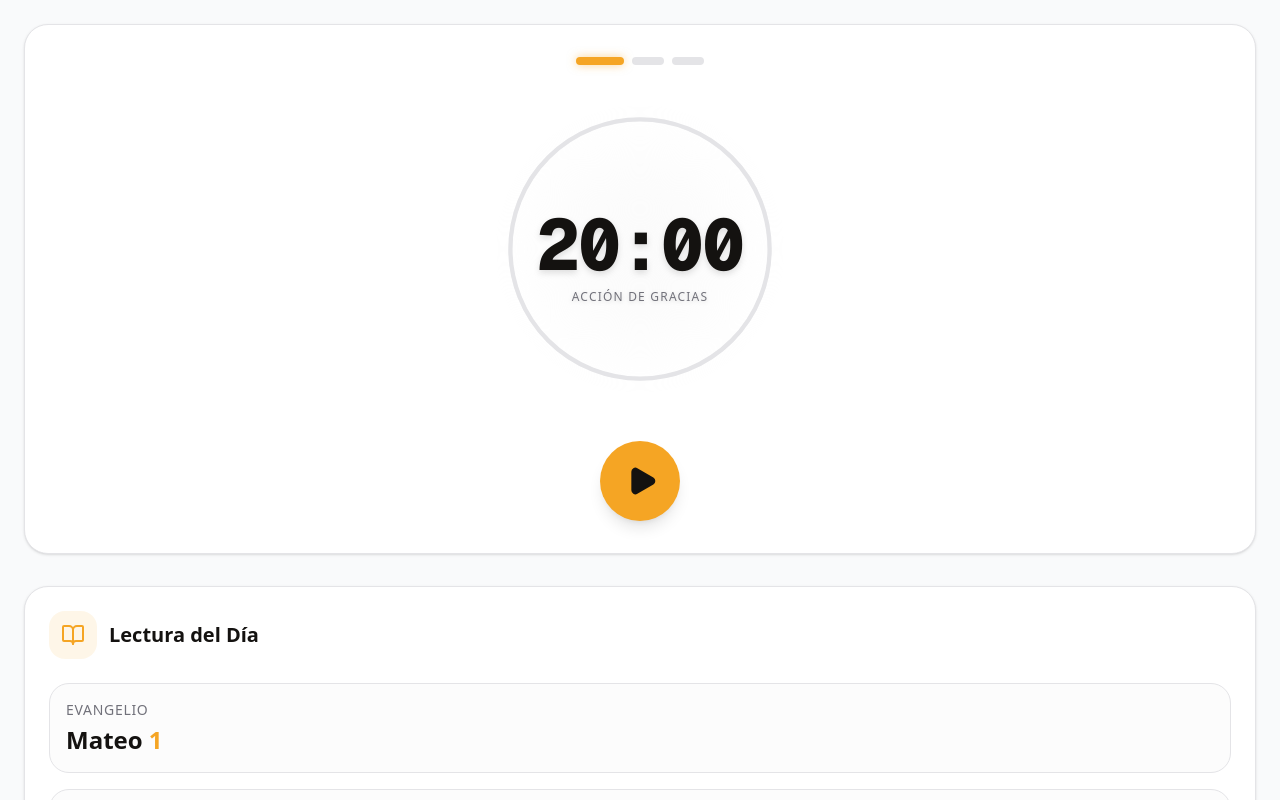
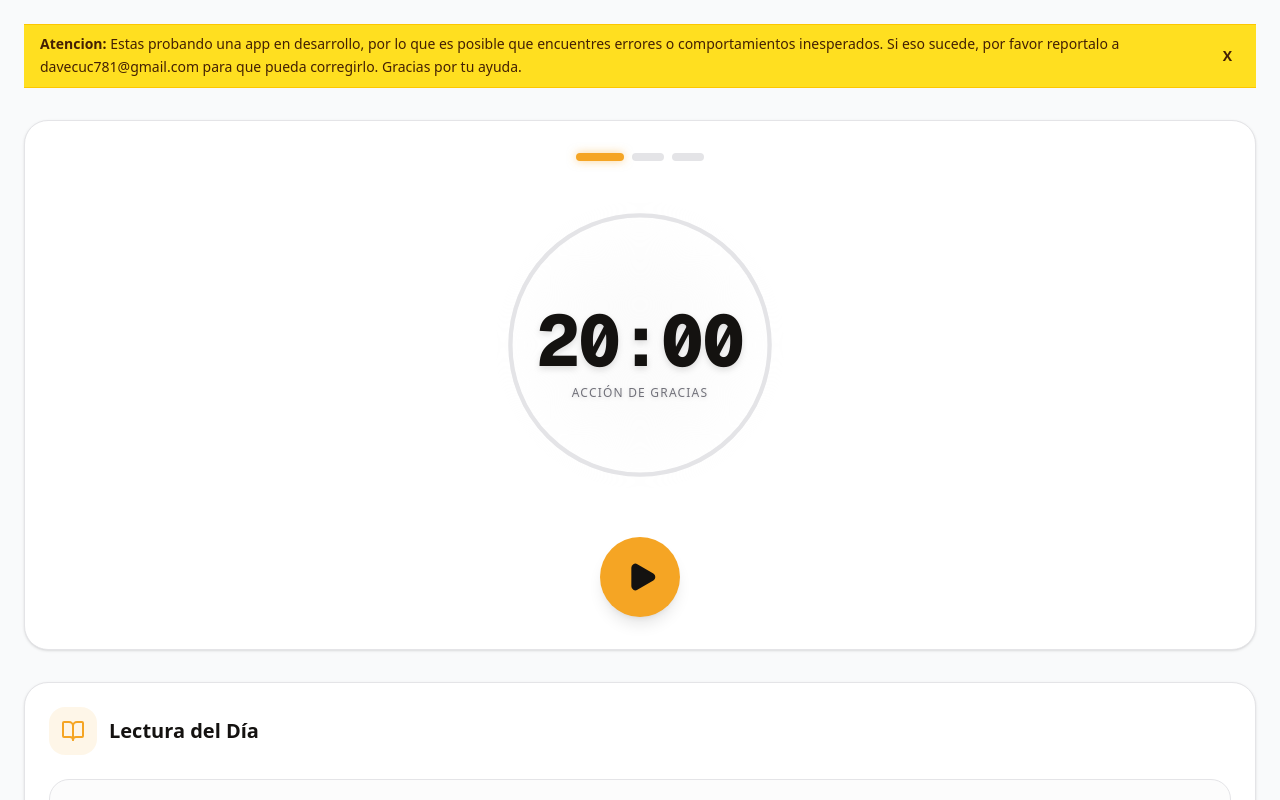
Before and after one commit to DaveCuc/pray-app, a Next.js app: page / in a window 1280 px wide. Shown: the top 800 px of the page. Built offline with nearby package versions, Linux system fonts and the light colour scheme; no server answers.

Commit message:
feat: add Attention component to notify users about app development status

```diff
--- /dev/null
+++ b/app/_components/Attention.tsx
@@ -0,0 +1,32 @@
+"use client";
+
+import { useState } from "react";
+
+const Attention = () => {
+    const [isVisible, setIsVisible] = useState(true);
+
+    if (!isVisible) {
+        return null;
+    }
+
+    return (
+        <div className="w-full bg-yellow-300 text-yellow-950 border-y border-yellow-400">
+            <div className="mx-auto flex w-full max-w-7xl items-center justify-between gap-3 px-4 py-2 text-sm">
+                <p className="leading-relaxed">
+                    <span className="font-bold">Atencion:</span> Estas probando una app en desarrollo, por lo que es posible que encuentres errores o comportamientos inesperados. Si eso sucede, por favor reportalo a davecuc781@gmail.com para que pueda corregirlo. Gracias por tu ayuda.
+                </p>
+
+                <button
+                    type="button"
+                    onClick={() => setIsVisible(false)}
+                    className="shrink-0 rounded px-2 py-1 font-bold hover:bg-yellow-400"
+                    aria-label="Cerrar aviso"
+                >
+                    X
+                </button>
+            </div>
+        </div>
+    );
+};
+
+export default Attention;
--- a/app/page.tsx
+++ b/app/page.tsx
@@ -4,6 +4,7 @@ import { usePrayerProgress } from '@/hooks/usePrayerProgress';
 import { useLectura } from '@/hooks/useLectura';
 import Reloj from './_components/Reloj';
 import Evangelio from './_components/Evangelio';
+import Attention from './_components/Attention';
 
 
 export default function Home() {
@@ -20,6 +21,7 @@ export default function Home() {
   return (
     <div className="min-h-screen bg-gray-50 dark:bg-neutral-950 p-6 space-y-8">
 
+    <Attention />
 
       <section className="bg-card rounded-3xl shadow-sm border border-border">
 
```
